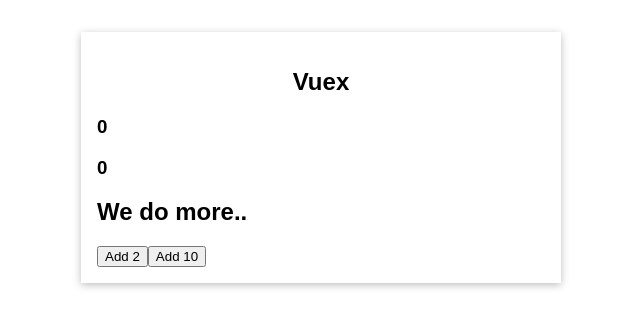
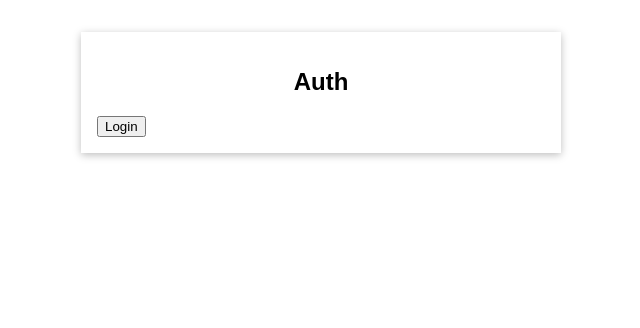
Before and after one commit to Newtepos/vue-vuex-01-starting-setup, a Vue app: page / in a window 1280 px wide. Shown: the top 328 px of the page, without its empty margins (319-959 px from the left). Built offline with nearby package versions, Linux system fonts and the light colour scheme.

Commit message:
Add: Vuex another state

```diff
--- a/src/App.vue
+++ b/src/App.vue
@@ -1,9 +1,12 @@
 <template>
-  <base-container title="Vuex">
+  <base-container title="Vuex" v-if="isAuth">
     <the-counter></the-counter>
     <favorite-counter></favorite-counter>
     <button @click="increment">Add 2</button>
     <change-counter></change-counter>
+  </base-container>
+  <base-container title="Auth">
+    <user-auth></user-auth>
   </base-container>
 </template>
 
@@ -13,6 +16,7 @@
 import ChangeCounter from './components/ChangeCounter.vue';
 import FavoriteCounter from './components/FavoriteCounter.vue';
 import { mapActions } from 'vuex';
+import UserAuth from './components/UserAuth.vue';
 
 export default {
   components: {
@@ -20,13 +24,19 @@
     TheCounter,
     ChangeCounter,
     FavoriteCounter,
+    UserAuth,
   },
   methods: {
     // incrementCounter() {
     //   this.$store.dispatch('increment');
     // },
-    ...mapActions(['increment'])
+    ...mapActions(['increment']),
   },
+  computed: {
+    isAuth() {
+      return this.$store.getters.isAuthenticated;
+    }
+  }
 };
 </script>
 
--- /dev/null
+++ b/src/components/UserAuth.vue
@@ -0,0 +1,22 @@
+<template>
+  <button @click="login" v-if="!isAuth">Login</button>
+  <button  @click="logout" v-if="isAuth">Logout</button>
+</template>
+
+<script>
+export default {
+  methods: {
+    login() {
+      this.$store.dispatch('login');
+    },
+    logout() {
+      this.$store.dispatch('logout');
+    },
+  },
+  computed: {
+    isAuth() {
+        return this.$store.getters.isAuthenticated
+    }
+  }
+};
+</script>
--- a/src/main.js
+++ b/src/main.js
@@ -7,6 +7,7 @@
   state() {
     return {
       counter: 0,
+      isLoggedIn: false,
     };
   },
   mutations: {
@@ -15,6 +16,9 @@
     },
     increase(state, payload) {
       state.counter = state.counter + payload.value;
+    },
+    changeLoggedState(state, payload) {
+      state.isLoggedIn = payload.isAuth;
     },
   },
   actions: {
@@ -25,7 +29,13 @@
     },
     increase(context, payload) {
       context.commit('increase', payload);
-    }
+    },
+    login(context) {
+      context.commit('changeLoggedState', { isAuth: true });
+    },
+    logout(context) {
+      context.commit('changeLoggedState', { isAuth: false });
+    },
   },
   getters: {
     finalCounter(state) {
@@ -41,6 +51,9 @@
       }
       return finalCounter;
     },
+    isAuthenticated(state) {
+      return state.isLoggedIn;
+    }
   },
 });
 
```
